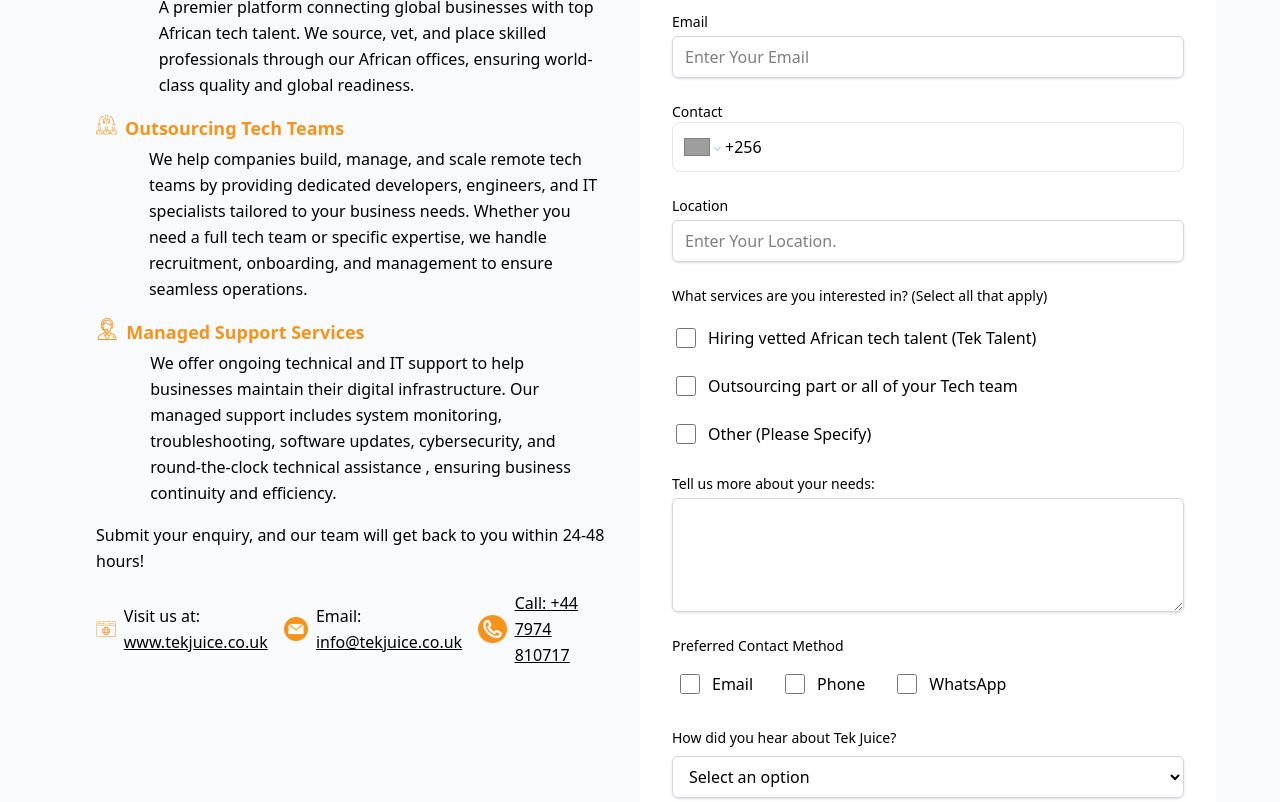
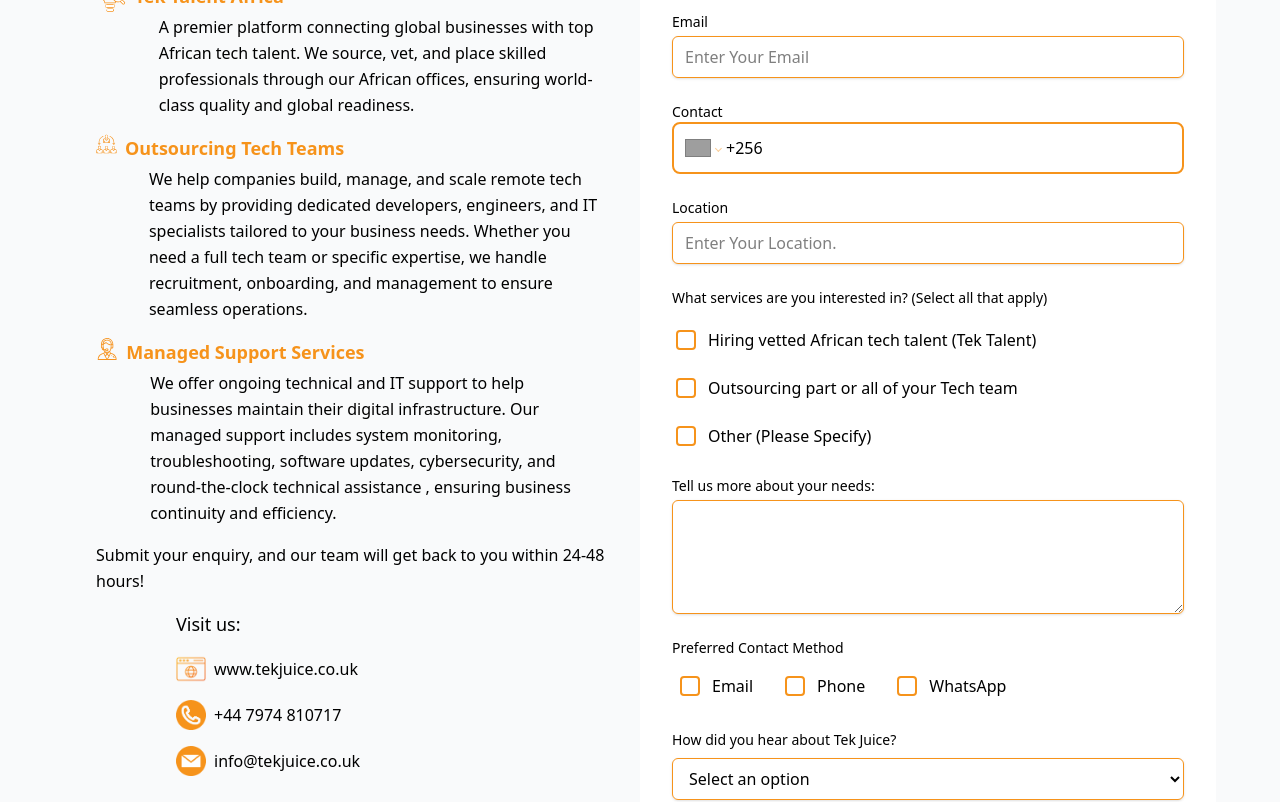
Before and after one commit to elishamugenyi/tekjuice-enquiry-form, a Next.js app: page / in a window 1280 px wide. Shown: the part 380-1182 px from the top of the page. Built offline with nearby package versions, Linux system fonts and the light colour scheme; grey boxes are pictures that could not be loaded.

Commit message:
changed font size and focus inputs.

```diff
--- a/src/app/page.tsx
+++ b/src/app/page.tsx
@@ -169,7 +169,7 @@
           {/* Left Side: Text Content */}
             <div className="w-1/2 p-8 bg-[#F9FAFB] text-black">
                 <h1 className="text-3xl text-[#F6931B] font-bold mb-8">Welcome to Tek Juice!</h1>
-                <p className="mb-4 leading-relaxed">
+                <p className="mb-4 text-xl leading-relaxed">
                     We create opportunities through technology by{' '}
                     offering strategic consultancy and talent solutions
                     that empower businesses to scale efficiently.
@@ -256,62 +256,55 @@
                 <p className="mb-4 leading-relaxed">
                     Submit your enquiry, and our team will get back to you within 24-48 hours!
                 </p>
-                <div className="flex flex-col sm:flex-row sm:items-center gap-4">
+                <div className="flex flex-col ml-20 gap-4">
+                    <h3 className="text-lg font-medium">Visit us:</h3>
+
                     {/* Website */}
                     <div className="flex items-center">
                         <span className="text-[#F6931B] mr-2">
                             <Image
-                            src="/website.png" // Icon Path
-                            alt="Support Icon"
-                            width={60} // Adjusted size for better alignment
-                            height={60}
+                                src="/website.png"
+                                alt="Website Icon"
+                                width={30}
+                                height={30}
                                 className="text-white"
                             />
                         </span>
-                    <p className="leading-relaxed">
-                        Visit us at:{' '}
-                        <a href="https://www.tekjuice.co.uk" className="underline">
+                        <a href="https://www.tekjuice.co.uk">
                             www.tekjuice.co.uk
                         </a>
-                    </p>
+                    </div>
+
+                    {/* Phone */}
+                    <div className="flex items-center">
+                        <span className="text-[#F6931B] mr-2">
+                            <Image
+                                src="/telephone.png"
+                                alt="Phone Icon"
+                                width={30}
+                                height={30}
+                                className="text-white"
+                            />
+                        </span>
+                        <a href="tel:+447974810717">
+                            +44 7974 810717
+                        </a>
                     </div>
 
                     {/* Email */}
                     <div className="flex items-center">
                         <span className="text-[#F6931B] mr-2">
                             <Image
-                            src="/email.png" // Icon Path
-                            alt="Support Icon"
-                            width={100} // Adjusted size for better alignment
-                            height={100}
+                                src="/email.png"
+                                alt="Email Icon"
+                                width={30}
+                                height={30}
                                 className="text-white"
                             />
                         </span>
-                    <p className="leading-relaxed">
-                        Email:{' '}
-                        <a href="mailto:info@tekjuice.co.uk" className="underline">
+                        <a href="mailto:info@tekjuice.co.uk">
                             info@tekjuice.co.uk
                         </a>
-                    </p>
-                </div>
-
-                {/* Phone */}
-                <div className="flex items-center">
-                    <span className="text-[#F6931B] mr-2">
-                        <Image
-                            src="/telephone.png" // Icon Path
-                            alt="Support Icon"
-                            width={50} // Adjusted size for better alignment
-                            height={50}
-                            className="text-white"
-                        />
-                    </span>
-                    <p className="leading-relaxed underline">
-                        Call:{' '}
-                        <a href="tel:+447974810717" className="underline">
-                            +44 7974 810717
-                        </a>
-                    </p>
                     </div>
                 </div>
 
@@ -334,7 +327,7 @@
                         name="name"
                         placeholder="Enter Your full name"
                         onChange={handleChange}
-                        className="mt-1 block w-full px-3 py-2 border border-gray-300 text-black rounded-md shadow-sm focus:outline-none focus:ring-blue-500 focus:border-blue-500"
+                        className="mt-1 block w-full px-3 py-2 border border-[#F6931B] text-black rounded-md shadow-sm focus:outline-[#F6931B] focus:ring-[#F6931B] focus:border-[#F6931B]"
                         required
                     />
                 </div>
@@ -349,7 +342,7 @@
                         name="company"
                         placeholder="Enter Company Name."
                         onChange={handleChange}
-                        className="mt-1 block w-full px-3 py-2 text-black border border-gray-300 rounded-md shadow-sm focus:ring-blue-500 focus:border-blue-500"
+                        className="mt-1 block w-full px-3 py-2 text-black border border-[#F6931B] rounded-md shadow-sm focus:outline-[#F6931B] focus:ring-[#F6931B] focus:border-[#F6931B]"
                     />
                 </div>
 
@@ -363,7 +356,7 @@
                         name="email"
                         placeholder="Enter Your Email"
                         onChange={handleChange}
-                        className="mt-1 block w-full px-3 py-2 text-black border border-gray-300 rounded-md shadow-sm focus:ring-blue-500 focus:border-blue-500"
+                        className="mt-1 block w-full px-3 py-2 text-black border border-[#F6931B] rounded-md shadow-sm focus:outline-[#F6931B] focus:ring-[#F6931B] focus:border-[#F6931B]"
                         required
                     />
                 </div>
@@ -381,11 +374,17 @@
                             value={formData.contact}
                             onChange={handlePhoneChange}
                             placeholder="Enter Phone Number"
-                            className="flex-1 block p-3 border border-[#E2E8F0] rounded-lg placeholder-[#A0AEC0] text-black focus:ring-2 focus:ring-[#3182CE] focus:border-transparent"
+                            className="
+                                flex-1 block p-3 border-2 border-[#F6931B] rounded-lg
+                                placeholder-[#F6931B] text-black focus:outline-none
+                                focus:ring-2 focus:ring-[#F6931B] focus:border-[#F6931B]
+                                hover:border-[#F6931B] transition-colors duration-200
+                                "
                             style={{
                                 '--PhoneInputCountryFlag-height': '1em', // Adjust flag height
                                 '--PhoneInputCountryFlag-width': '1.5em', // Adjust flag width
-                                '--PhoneInputCountrySelectArrow-color': '#3182CE', // Customize dropdown arrow color
+                                '--PhoneInput-color--focus': '#F6931B', //Input focus
+                                '--PhoneInputCountrySelectArrow-color': '#F6931B', // Customize dropdown arrow color
                             }}
                             required
                         />
@@ -402,7 +401,7 @@
                         name="location"
                         placeholder="Enter Your Location."
                         onChange={handleChange}
-                        className="mt-1 block w-full px-3 py-2 text-black border border-gray-300 rounded-md shadow-sm focus:ring-blue-500 focus:border-blue-500"
+                        className="mt-1 block w-full px-3 py-2 text-black border border-[#F6931B] rounded-md shadow-sm focus:outline-[#F6931B] focus:ring-[#F6931B] focus:border-[#F6931B]"
                         required
                     />
                 </div>
@@ -423,7 +422,12 @@
                             value={option.value}
                             onChange={handleCheckboxChange}
                             checked={formData.services.includes(option.value)}
-                            className="form-checkbox h-5 w-5 rounded focus:ring-[#3182CE]"
+                            className="appearance-none h-5 w-5 rounded border-2 border-[#F6931B]
+                                        checked:bg-[#F6931B] checked:border-[#F6931B] relative transition-colors duration-200
+                                        before:content-[''] before:absolute before:left-1/2 before:top-1/2 before:w-2 before:h-3
+                                        before:border-r-2 before:border-b-2 before:border-white before:transform
+                                        before:-translate-x-1/2 before:-translate-y-1/2 before:rotate-45 before:opacity-0
+                                        checked:before:opacity-100"
                             />
                             <span className="text-black text-sm md:text-base">{option.label}</span>
                         </label>
@@ -436,8 +440,8 @@
                                     value={otherService}
                                     onChange={(e) => setOtherService(e.target.value)}
                                     className="w-full px-3 py-2 text-black border
-                                    border-gray-300 rounded-md shadow-sm
-                                    focus:ring-blue-500 focus:border-blue-500"
+                                    border-[#F6931B] rounded-md shadow-sm
+                                    focus:ring-[#F6931B] focus:border-[#F6931B]"
                                     placeholder="Specify other services"
                                 />
                             </div>
@@ -456,7 +460,7 @@
                         value={formData.about_you}
                         onChange={handleChange}
                         rows={4}
-                        className="mt-1 block w-full px-3 py-2 text-black border border-gray-300 rounded-md shadow-sm focus:ring-blue-500 focus:border-blue-500"
+                        className="mt-1 block w-full px-3 py-2 text-black border border-[#F6931B] rounded-md shadow-sm focus:outline-[#F6931B] focus:ring-[#F6931B] focus:border-[#F6931B]"
                     ></textarea>
                 </div>
 
@@ -478,7 +482,13 @@
                                     value={option.value}
                                     onChange={handleCheckboxChange}
                                     checked={formData.preferred_contact.includes(option.value)}
-                                    className="form-checkbox h-5 w-5 text-[#3182CE] rounded-full checked:bg-[#3182CE] checked:border-transparent focus:ring-[#3182CE] focus:ring-2"
+                                    className="appearance-none h-5 w-5 rounded border-2 border-[#F6931B]
+                                        checked:bg-[#F6931B] checked:border-[#F6931B] relative transition-colors duration-200
+                                        before:content-[''] before:absolute before:left-1/2 before:top-1/2 before:w-2 before:h-3
+                                        before:border-r-2 before:border-b-2 before:border-white before:transform
+                                        before:-translate-x-1/2 before:-translate-y-1/2 before:rotate-45 before:opacity-0
+                                        checked:before:opacity-100
+                                        "
                                 />
                                 <span className="text-black text-sm md:text-base">{option.label}</span>
                             </label>
@@ -505,7 +515,7 @@
                             setOtherKnowUs(""); // Reset the "Other" input when "Others" is selected
                             }
                         }}
-                        className="w-full px-3 py-2 text-black border border-gray-300 rounded-md shadow-sm focus:outline-none focus:ring-blue-500 focus:border-blue-500"
+                        className="w-full px-3 py-2 text-black border border-[#F6931B] rounded-md shadow-sm focus:outline-[#F6931B] focus:ring-[#F6931B] focus:border-[#F6931B]"
                         >
                         <option value="">Select an option</option>
                         <option value="Social media">Social media</option>
@@ -520,7 +530,7 @@
                                 type="text"
                                 value={otherKnowUs}
                                 onChange={(e) => setOtherKnowUs(e.target.value)}
-                                className="w-full px-3 py-2 text-black border border-gray-300 rounded-md shadow-sm focus:outline-none focus:ring-blue-500 focus:border-blue-500"
+                                className="w-full px-3 py-2 text-black border border-[#F6931B] rounded-md shadow-sm focus:outline-[#F6931B] focus:ring-[#F6931B] focus:border-[#F6931B]"
                                 placeholder="Specify"
                             />
                         </div>
```
Lines whose indentation alone changed are shown as unchanged.
